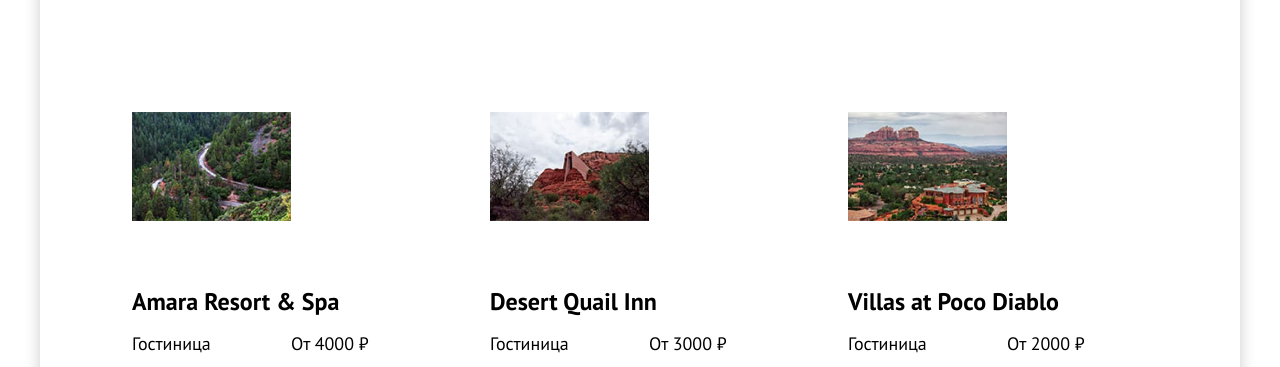
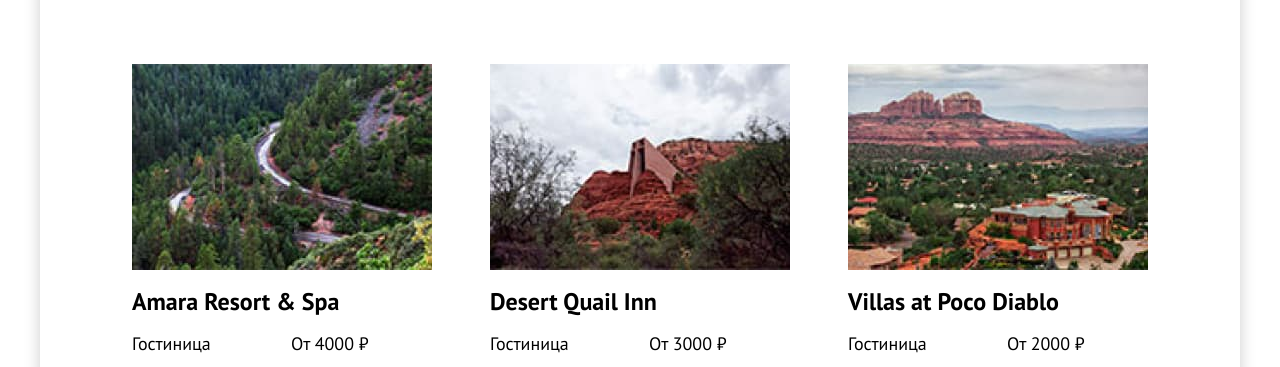
Before and after one commit to Steklovata45/Sedona-project, a plain HTML site: page catalog.html in a window 1280 px wide. Shown: the part 566-933 px from the top of the page. Drawn offline with Linux system fonts and the light colour scheme.

Commit message:
Update style.css
add card__img size

```diff
--- a/css/style.css
+++ b/css/style.css
@@ -1121,6 +1121,11 @@
   grid-template-rows: 206px min-content auto min-content min-content;
   padding: 20px;
   row-gap: 16px;
+}
+
+.card__img {
+  width: 300px;
+  height: 206px;
 }
 
 .card__link {
```
